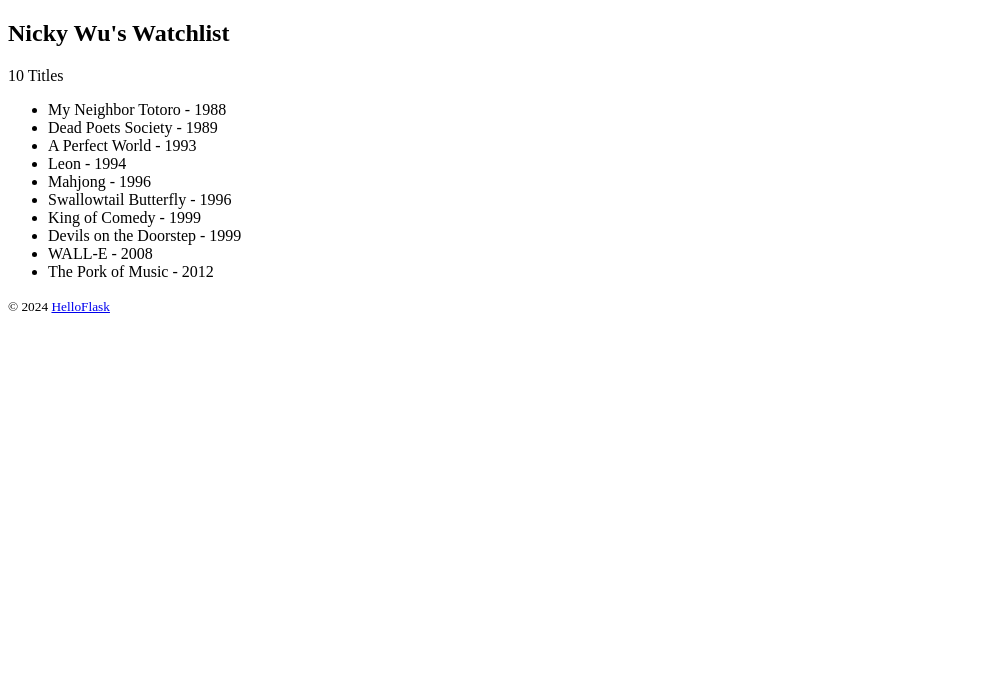
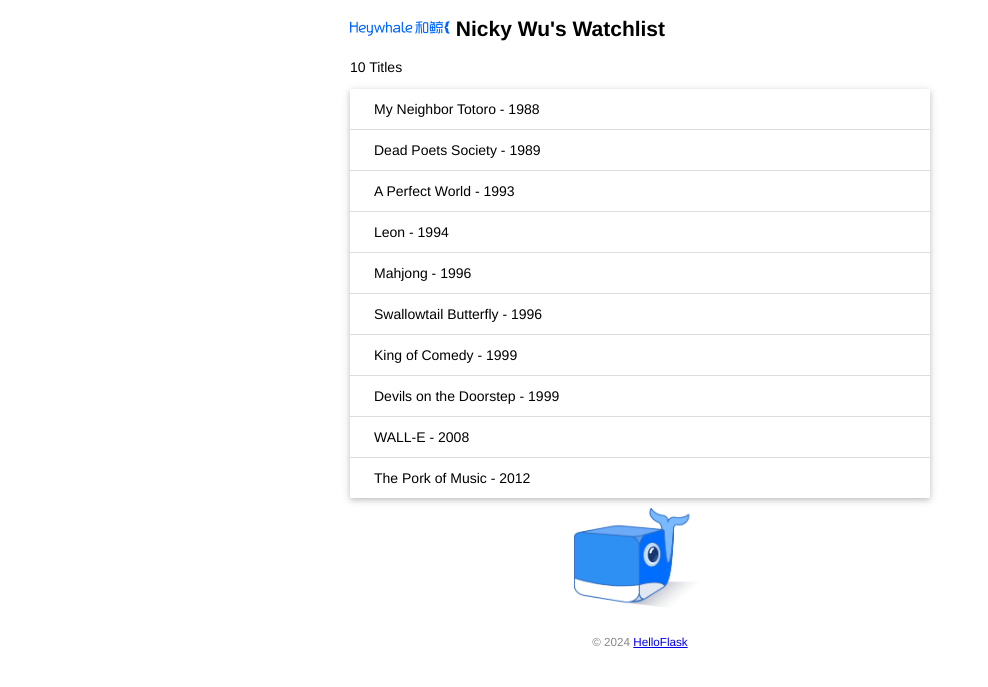
Before and after one commit to Maskerblack/watchlist, a Flask app: page / in a window 1280 px wide. Shown: the top 687 px of the page, without its empty margins (0-988 px from the left). Run offline with Flask 3, Linux system fonts and the light colour scheme.

Commit message:
Add static files.

```diff
--- /dev/null
+++ b/static/style.css
@@ -0,0 +1,48 @@
+/* 页面整体 */
+body {
+    margin: auto;
+    max-width: 580px;
+    font-size: 14px;
+    font-family: Helvetica, Arial, sans-serif;
+}
+
+/* 页脚 */
+footer {
+    color: #888;
+    margin-top: 15px;
+    text-align: center;
+    padding: 10px;
+}
+
+/* 头像 */
+.heywhale {
+    width: 100px;
+}
+
+/* 电影列表 */
+.movie-list {
+    list-style-type: none;
+    padding: 0;
+    margin-bottom: 10px;
+    box-shadow: 0 2px 5px 0 rgba(0, 0, 0, 0.16), 0 2px 10px 0 rgba(0, 0, 0, 0.12);
+}
+
+.movie-list li {
+    padding: 12px 24px;
+    border-bottom: 1px solid #ddd;
+}
+
+.movie-list li:last-child {
+    border-bottom: none;
+}
+
+.movie-list li:hover {
+    background-color: #f8f9fa;
+}
+
+/* 方小鲸图片 */
+.whale {
+    display: block;
+    margin: 0 auto;
+    height: 100px;
+}
--- a/templates/index.html
+++ b/templates/index.html
@@ -3,17 +3,23 @@
 <head>
     <meta charset="UTF-8">
     <meta name="viewport" content="width=device-width, initial-scale=1.0">
+    <link rel="icon" href="{{ url_for('static', filename='images/favicon.ico') }}">
+    <link rel="stylesheet" href="{{ url_for('static', filename='style.css') }}"  type="text/css">
     <title>{{ name }}'s Watchlist</title>
 </head>
 <body>
-    <h2>{{ name }}'s Watchlist</h2>
+    <h2>
+        <img class="heywhale" src="{{ url_for('static', filename='images/Heywhale.png') }}" alt="Whale">
+        {{ name }}'s Watchlist
+    </h2>
     {# 使用 length 过滤器获取 movies 变量的长度 #}
     <p>{{ movies|length }} Titles</p>
-    <ul>
+    <ul class="movie-list">
         {% for movie in movies %}
         <li>{{ movie.title }} - {{ movie.year }}</li>
         {% endfor %}
     </ul>
+    <img class="whale" src="{{ url_for('static', filename='images/方小鲸.png') }}" alt="Whale">
     <footer>
         <small>&copy; 2024 <a href="http://helloflask.com/book/3">HelloFlask</a></small>
     </footer>
```
Also changed, not shown: static/images/Heywhale.png (added), static/images/favicon.ico (added), static/images/方小鲸.png (added).
